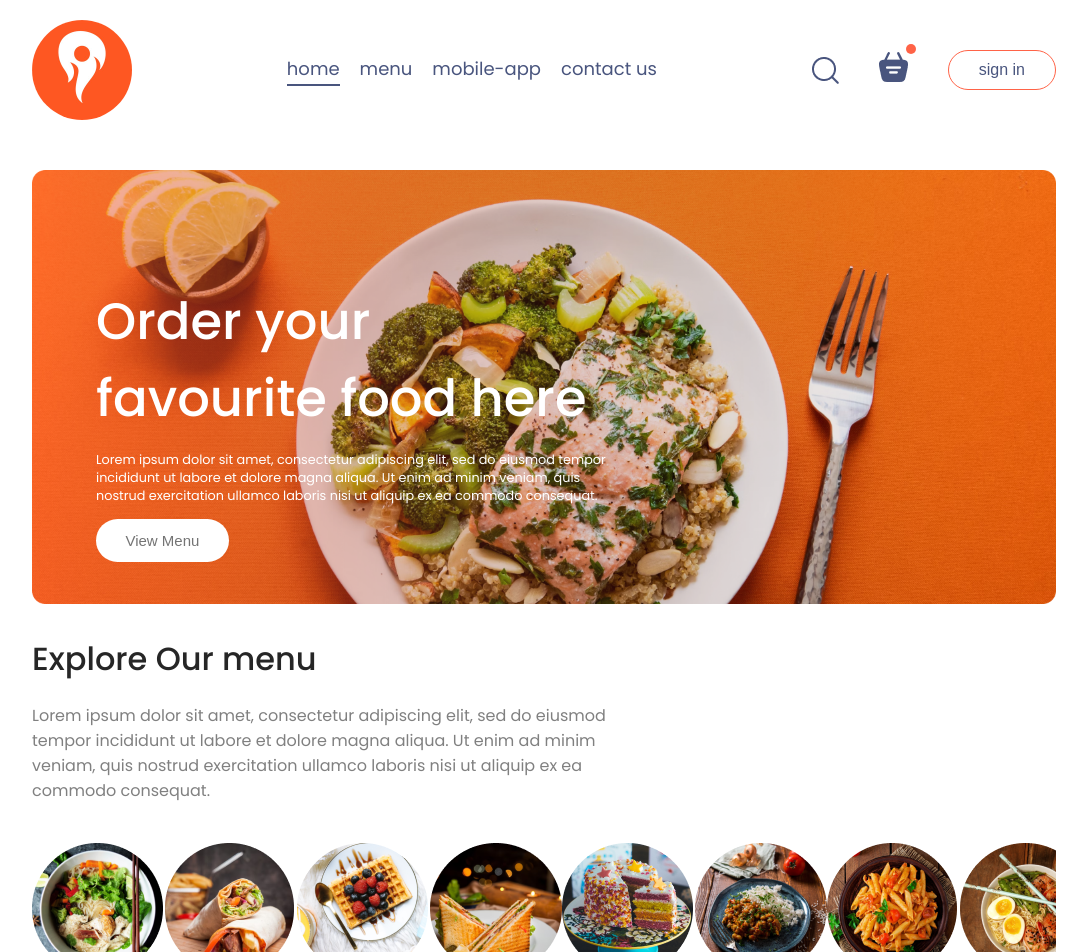
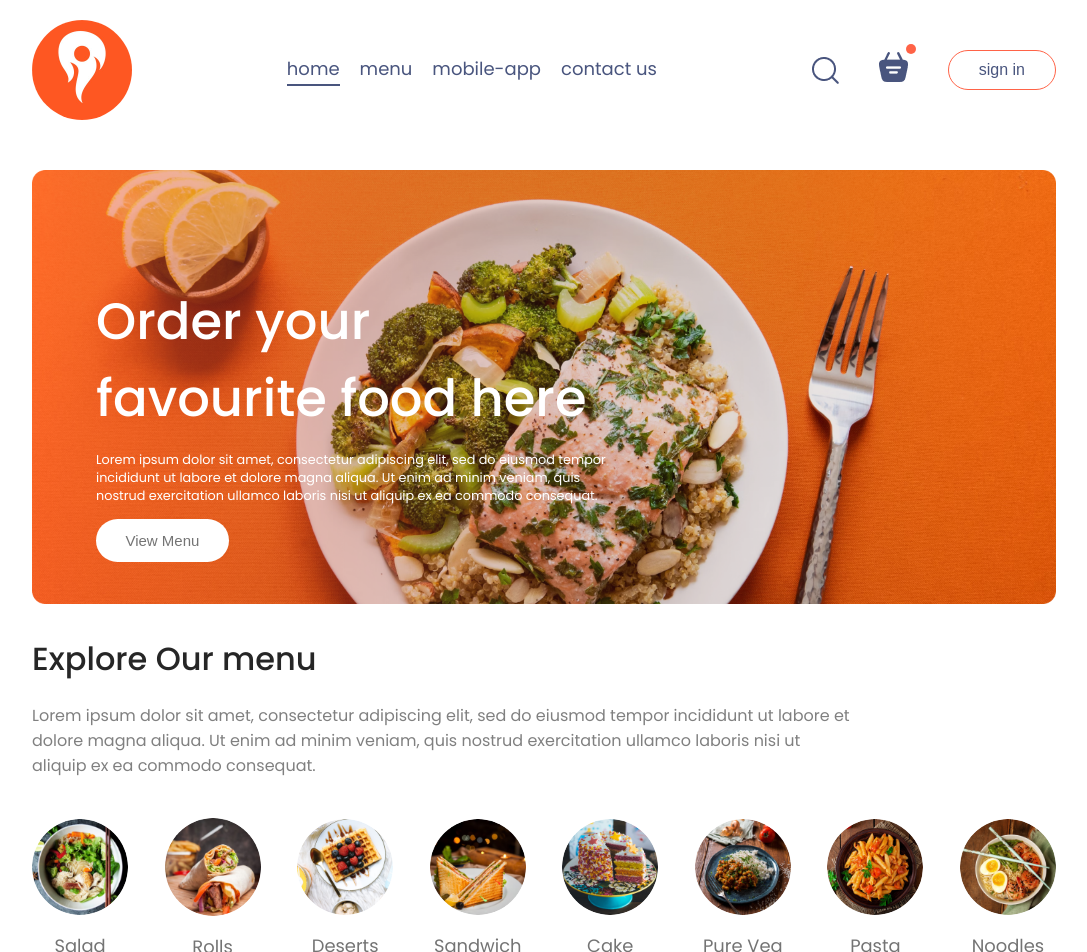
Before and after one commit to hillaryhosea/Leta-Food-, a React (Vite) app in the folder frontend/: page / in a window 1280 px wide. Shown: the top 952 px of the page, without its empty margins (96-1183 px from the left). Built offline with nearby package versions, Linux system fonts and the light colour scheme.

Commit message:
styling active class

```diff
--- a/frontend/src/Components/ExploreMenu/ExploreMenu.css
+++ b/frontend/src/Components/ExploreMenu/ExploreMenu.css
@@ -13,7 +13,7 @@
 
 .explore-menu-text
 {
-    max-width: 60%;
+    max-width: 80%;
     color: #808080;
 }
 
@@ -33,12 +33,12 @@
    display: none;
 }
 
-.explore-menu-list-item
+.explore-menu-list-item img
 {
     width: 7.5vw;
     min-width: 80px;
     cursor: pointer;
-    border: 50px;
+    border-radius: 50%;
     transition: 0.2s;
 }
 
@@ -62,5 +62,4 @@
 {
     border: 4px solid tomato;
     padding: 2px;
-    border-radius: 50%;
 }
```
